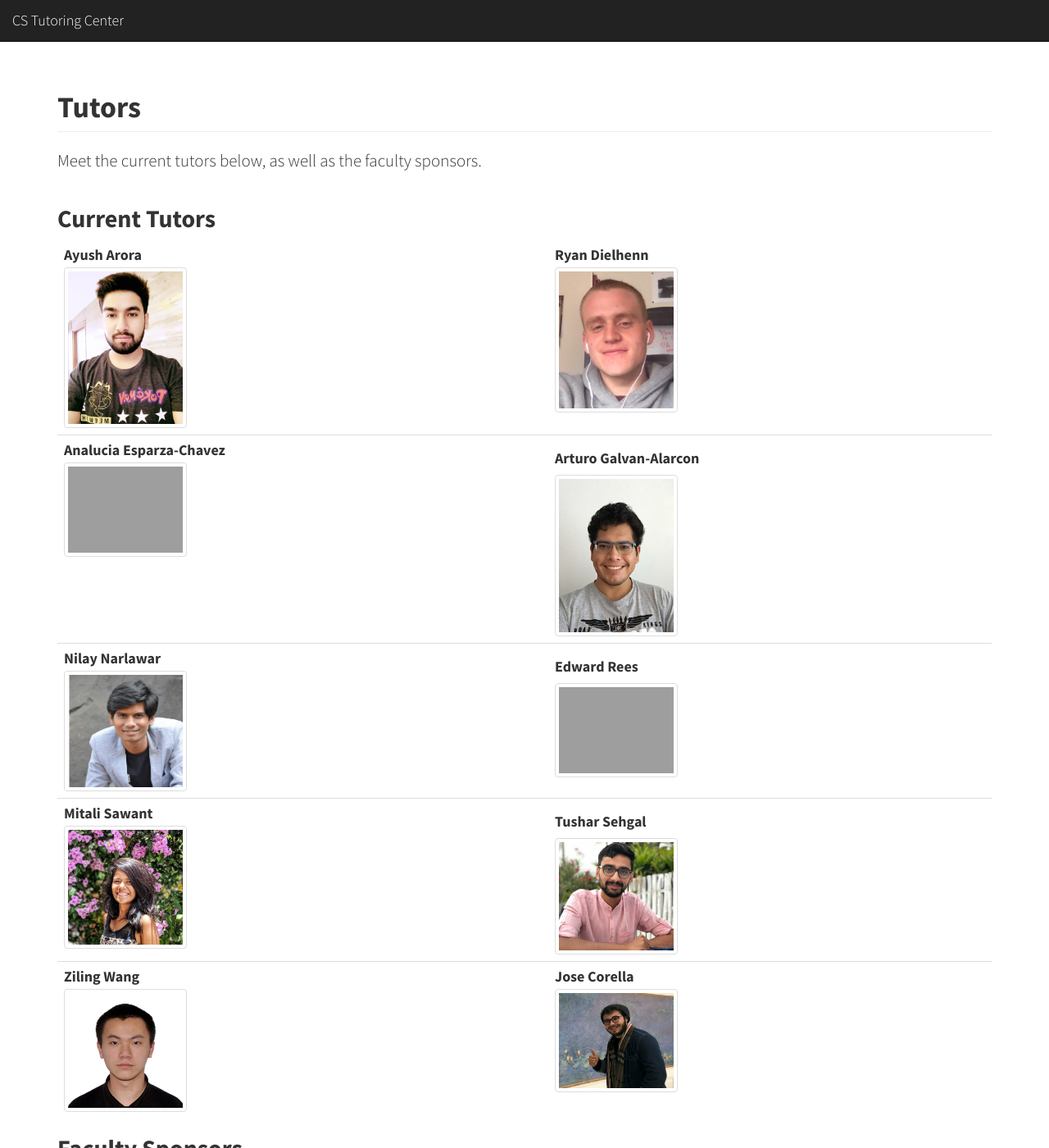
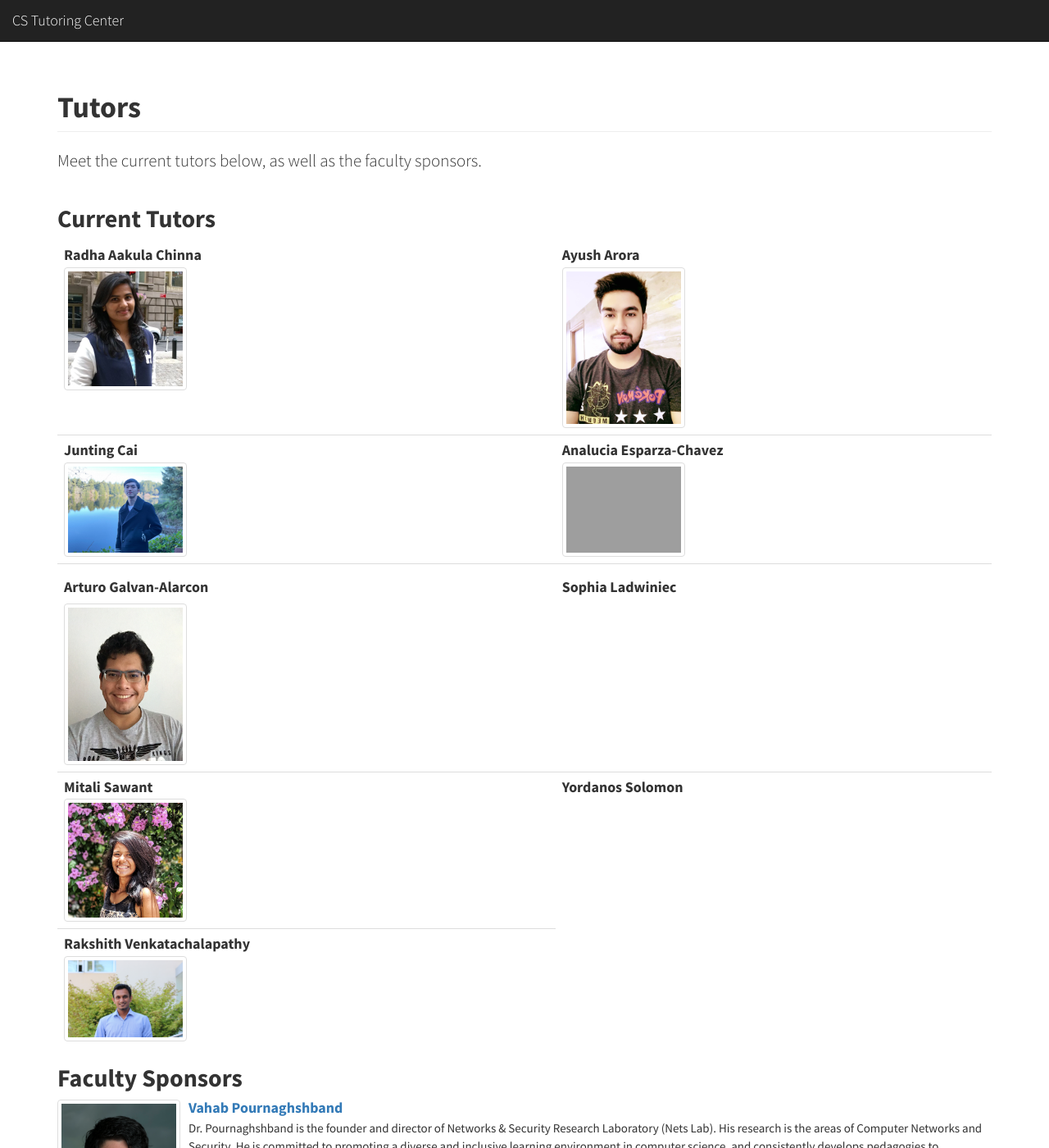
Before and after one commit to CSTutors/CSTutors.github.io, a Jekyll site: the page built from tutors/index.html, in a window 1280 px wide and 1400 px high. Shown: the whole window at 82% size. Built offline with Jekyll 4.4.1, drawn with Linux system fonts in a browser that asks for light colours; nearby versions of some CDN libraries.

Commit message:
Update of Tutors

```diff
--- a/index.html
+++ b/index.html
@@ -50,6 +50,12 @@ title: Home
       The following tutors can also help with questions specific to
       <strong>Python</strong>: Analucia, Arturo, Ayush, Edward, Ryan, Mitali,
       Tushar, and Ziling.
+    </p> -->
+    <!-- <p>
+      The following tutors can also help with questions specific to
+      <strong>Python</strong>: Ayush, Sophia, Mitali, Radha, Rakshith <br/>
+      <strong>Java</strong>: Ayush, Junting, Sophia, Mitali, Radha, Rakshith, Yordanos<br />
+      <strong>C</strong>: Sophia, Junting, Mitali, Radha, Rakshith, Yordanos<br />
     </p> -->
 
     <h2>Events and Workshops</h2>
--- a/tutors/index.html
+++ b/tutors/index.html
@@ -10,44 +10,50 @@ lead: 'Meet the current tutors below, as well as the faculty sponsors.'
   <thead>
     <!-- <tr class="success"> -->
     <tr>
+
+      <td>
+        <h4 class="media-heading">Radha Aakula Chinna</h4>
+        <a class="pull-left" href="#">
+          <img class="media-object img-thumbnail" width="150"
+            src="{{ site.url }}/img/Radha_Prashanthi_Aakula_Chinna.png">
+        </a>
+      </td>
       <td>
         <h4 class="media-heading">Ayush Arora</h4>
         <a class="pull-left" href="#">
-                <img class ="media-object img-thumbnail" width="150" src="{{ site.url }}/img/Ayush_Arora.jpg">
-              </a>
-            </td>
-            <td>
-              <h4 class="media-heading">Ryan Dielhenn</h4>
-              <a class="pull-left" href="#">
-                <img class ="media-object img-thumbnail" width="150" src="{{ site.url }}/img/Ryan_Dielhenn.png">
+          <img class="media-object img-thumbnail" width="150"
+            src="{{ site.url }}/img/Ayush_Arora.jpg">
         </a>
       </td>
     </tr>
     <tr>
       <td>
-                <h4 class="media-heading">Analucia Esparza-Chavez</h4>
+        <h4 class="media-heading">Junting Cai</h4>
         <a class="pull-left" href="#">
-                    <img class ="media-object img-thumbnail" width="150" src="{{ site.url }}/img/Analucia_Esparza-Chavez.jpg">
+          <img class="media-object img-thumbnail" width="150"
+            src="{{ site.url }}/img/Junting_Cai.jpg">
         </a>
       </td>
       <td>
-                <h4 class="media-headin">Arturo Galvan-Alarcon</h4>
+        <h4 class="media-heading">Analucia Esparza-Chavez</h4>
         <a class="pull-left" href="#">
-                    <img class="media-object img-thumbnail" width="150" src="{{ site.url }}/img/Arturo_Galvan-Alarcon.JPG">
+          <img class="media-object img-thumbnail" width="150"
+            src="{{ site.url }}/img/Analucia_Esparza-Chavez.jpg">
         </a>
       </td>
     </tr>
     <tr>
       <td>
-                <h4 class="media-heading">Nilay Narlawar</h4>
+        <h4 class="media-headin">Arturo Galvan-Alarcon</h4>
         <a class="pull-left" href="#">
-                    <img class ="media-object img-thumbnail" width="150" src="{{ site.url }}/img/Nilay_Narlawar.JPG">
+          <img class="media-object img-thumbnail" width="150"
+            src="{{ site.url }}/img/Arturo_Galvan-Alarcon.JPG">
         </a>
       </td>
       <td>
-                <h4 class="media-headin">Edward Rees</h4>
+        <h4 class="media-headin">Sophia Ladwiniec</h4>
         <a class="pull-left" href="#">
-                    <img class="media-object img-thumbnail" width="150" src="{{ site.url }}/img/Edward_Rees.jpg">
+          <!-- <img class="media-object img-thumbnail" width="150" src="{{ site.url }}/img/Sophia_Ladwiniec.JPG"> -->
         </a>
       </td>
     </tr>
@@ -55,29 +61,27 @@ lead: 'Meet the current tutors below, as well as the faculty sponsors.'
       <td>
         <h4 class="media-heading">Mitali Sawant</h4>
         <a class="pull-left" href="#">
-                    <img class ="media-object img-thumbnail" width="150" src="{{ site.url }}/img/Mitali_Sawant.jpg">
+          <img class="media-object img-thumbnail" width="150"
+            src="{{ site.url }}/img/Mitali_Sawant.jpg">
         </a>
       </td>
       <td>
-                <h4 class="media-headin">Tushar Sehgal</h4>
+        <h4 class="media-heading">Yordanos Solomon</h4>
         <a class="pull-left" href="#">
-                    <img class="media-object img-thumbnail" width="150" src="{{ site.url }}/img/Tushar_Sehgal.jpg">
+          <!-- <img class ="media-object img-thumbnail" width="150" src="{{ site.url }}/img/Mitali_Sawant.jpg"> -->
         </a>
       </td>
     </tr>
     <tr>
+
       <td>
-                <h4 class="media-heading">Ziling Wang</h4>
+        <h4 class="media-heading">Rakshith Venkatachalapathy</h4>
         <a class="pull-left" href="#">
-                    <img class ="media-object img-thumbnail" width="150" src="{{ site.url }}/img/Ziling_Wang.JPG">
+          <img class="media-object img-thumbnail" width="150"
+            src="{{ site.url }}/img/Rakshith_Venkatachalapathy.JPG">
         </a>
       </td>
-            <td>
-                <h4 class="media-heading">Jose Corella</h4>
-                <a class="pull-left" href="#">
-                    <img class ="media-object img-thumbnail" width="150" src="{{ site.url }}/img/Jose_Corella.jpg">
-                </a>
-            </td>
+
     </tr>
   </thead>
 </table>
@@ -95,8 +99,16 @@ lead: 'Meet the current tutors below, as well as the faculty sponsors.'
       <!-- <h4 class="media-heading"><a href="http://cs.usfca.edu/~apjoshi/">Alark Joshi</a></h4> -->
       <!-- <p>Alark Joshi works on data visualization projects for improved neurosurgical planning and treatment. His research focuses on developing and evaluating the ability of novel visualization techniques to communicate information for effective decision making and discovery. His work has led to novel visualization techniques in fields as diverse as computational fluid dynamics, atmospheric physics, medical imaging and cell biology. Alark received his PhD from the University of Maryland, was a Postdoctoral Associate at Yale University, and most recently a professor at Boise State University.
               </p> -->
-            <h4 class="media-heading"><a href="https://www.cs.usfca.edu/vahab/">Vahab Pournaghshband</a></h4>
-            <p>Dr. Pournaghshband is the founder and director of Networks & Security Research Laboratory (Nets Lab). His research is the areas of Computer Networks and Security. He is committed to promoting a diverse and inclusive learning environment in computer science, and consistently develops pedagogies to incorporate cybersecurity into all computer science courses. Dr. Pournaghshband is the recipient of Fulbright Scholar Award in Austria. Vahab received his BS and MS from UC Berkeley. He received his PhD in Computer Science from UCLA, and most recently was a professor at California State University, Northridge, before joining USF in 2018.</p>
+      <h4 class="media-heading"><a href="https://www.cs.usfca.edu/vahab/">Vahab Pournaghshband</a>
+      </h4>
+      <p>Dr. Pournaghshband is the founder and director of Networks & Security Research Laboratory
+        (Nets Lab). His research is the areas of Computer Networks and Security. He is committed to
+        promoting a diverse and inclusive learning environment in computer science, and consistently
+        develops pedagogies to incorporate cybersecurity into all computer science courses. Dr.
+        Pournaghshband is the recipient of Fulbright Scholar Award in Austria. Vahab received his BS
+        and MS from UC Berkeley. He received his PhD in Computer Science from UCLA, and most
+        recently was a professor at California State University, Northridge, before joining USF in
+        2018.</p>
     </div>
   </li>
 
@@ -125,6 +137,7 @@ lead: 'Meet the current tutors below, as well as the faculty sponsors.'
     <li>Stealy Morneau, Spring 2013</li>
     <li>Michael Murphy, Fall 2013, Spring 2014</li>
     <li>Edric Orense, Spring 2013</li>
-    <li>Alyssa Pohahau, Spring 2013<!--, Fall 2013//--></li>
+    <li>Alyssa Pohahau, Spring 2013<!--, Fall 2013//-->
+</li>
 <!-- <li>Kevin Porter, Spring 2013, Fall 2013, Spring 2014</li> -->
 <!-- </ul> -->
```
Also changed, not shown: img/Junting_Cai.jpg (added), img/Radha_Prashanthi_Aakula_Chinna.png (added), img/Rakshith_Venkatachalapathy.JPG (added). Lines whose indentation alone changed are shown as unchanged.
